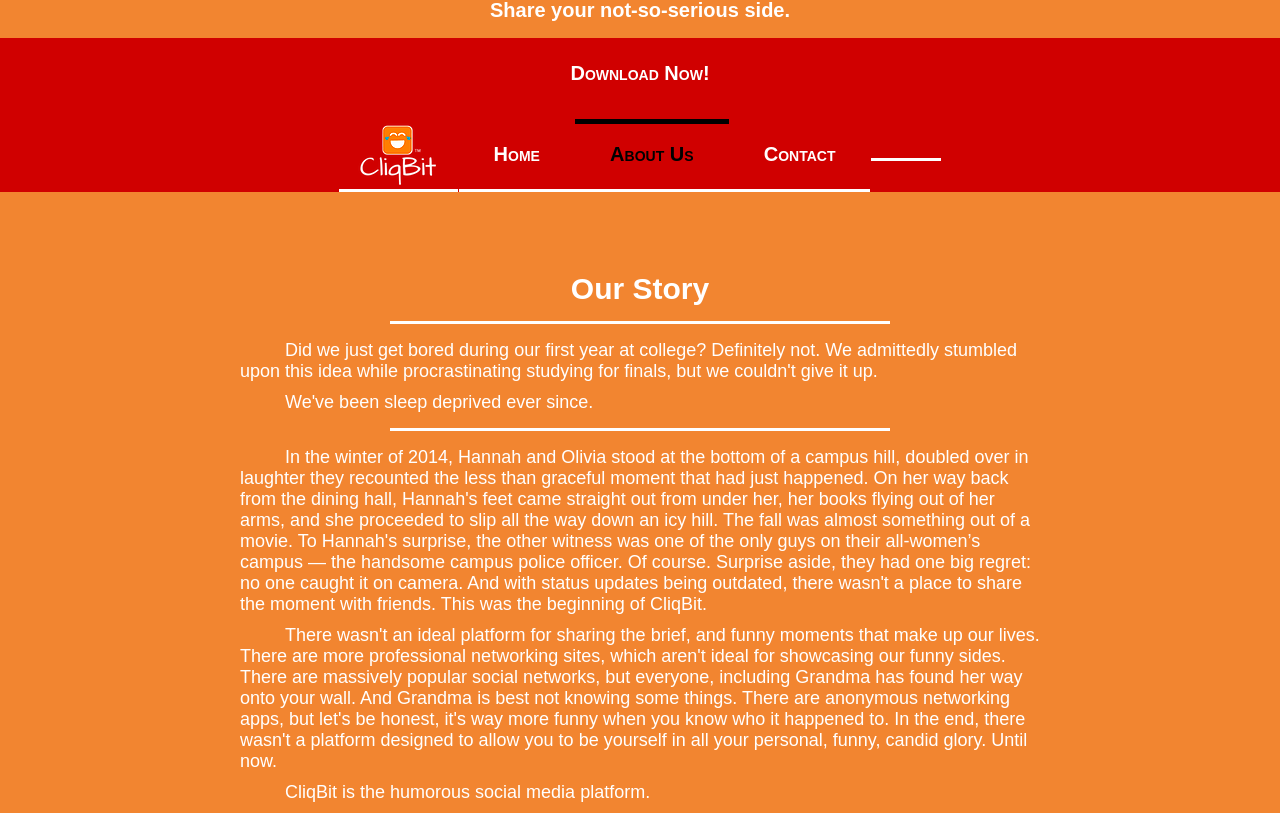
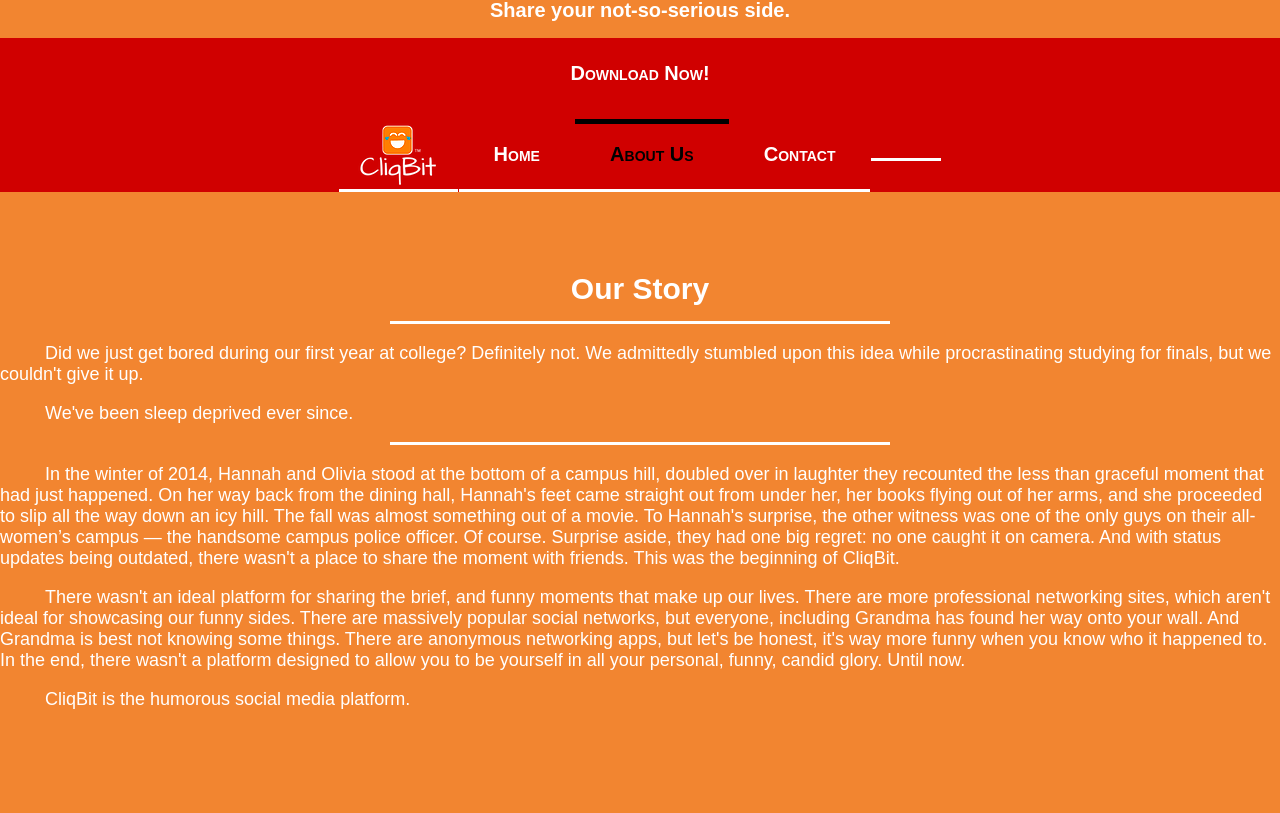
Before and after one commit to PantherMan594/CliqBitWebsite, a PHP site: page /about.php in a window 1280 px wide. Shown: the part 401-1214 px from the top of the page. After the commit the page ends 1110 px from the top, so only its background shows below. Run offline with PHP 8.4, Linux system fonts and the light colour scheme; some libraries are stand-ins or nearby versions.

Commit message:
Fix content style

```diff
--- a/assets/css/style.css
+++ b/assets/css/style.css
@@ -138,7 +138,7 @@
 	font-size: 18px;
 }
 
-#content p, #content h1, #content h2, #content h3, #content h4, #content h5, #content h6 {
+#content > p, #content > h1, #content > h2, #content > h3, #content > h4, #content > h5, #content > h6 {
 	margin: 10px auto;
 	width: 80vw;
 	max-width: 800px;
```
